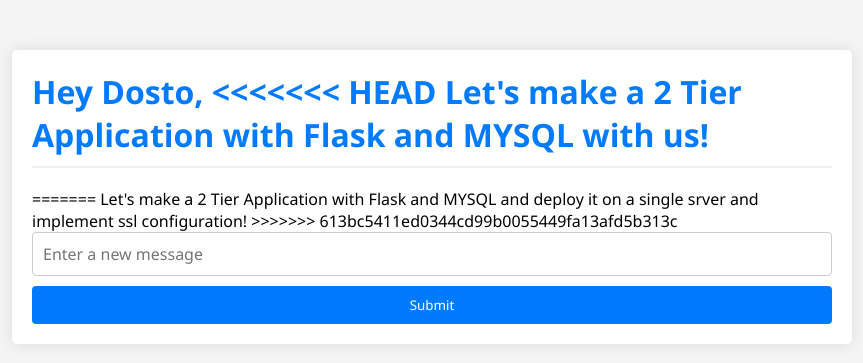
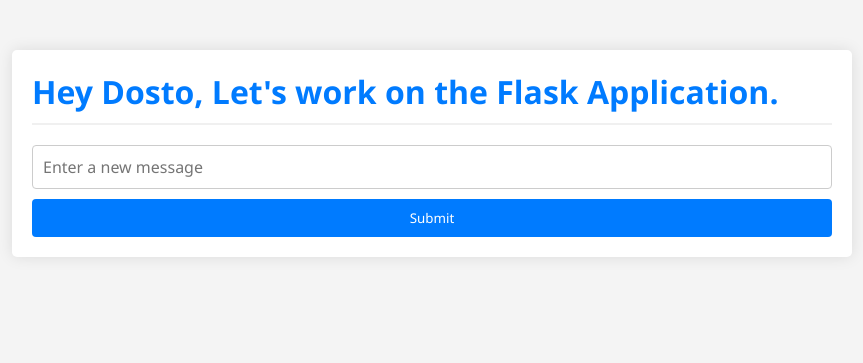
Before and after one commit to prateekmudgal/POC1-flask-app-mysql-Docker-jenkins-ssl, a Flask app: page / in a window 1280 px wide. Shown: the top 363 px of the page, without its empty margins (208-1071 px from the left). Run offline with Flask 2, Linux system fonts and the light colour scheme; data that the repository does not hold is empty; some libraries are stand-ins or nearby versions.

Commit message:
index changes

```diff
--- a/templates/index.html
+++ b/templates/index.html
@@ -93,12 +93,7 @@
 
 <body>
     <div class="container">
-        <h1>Hey Dosto,
-<<<<<<< HEAD
-            Let's make a 2 Tier Application with Flask and MYSQL with us!</h1>
-=======
-            Let's make a 2 Tier Application  with Flask and MYSQL and deploy it on a single srver and implement ssl configuration!</h1>
->>>>>>> 613bc5411ed0344cd99b0055449fa13afd5b313c
+        <h1>Hey Dosto, Let's work on the Flask Application.</h1>
         {% for message in messages %}
             <p>{{ message[0] }}</p>
         {% endfor %}
```
